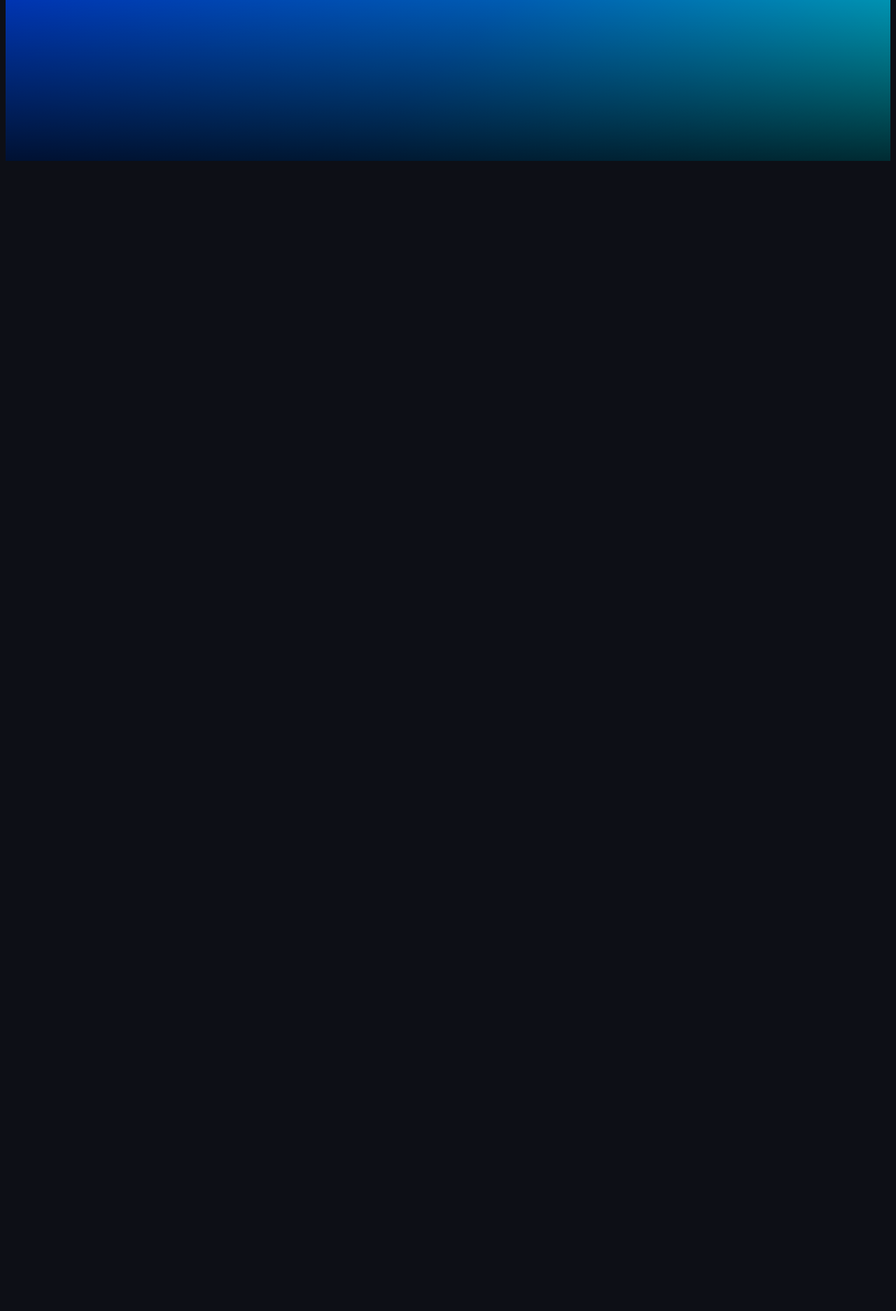
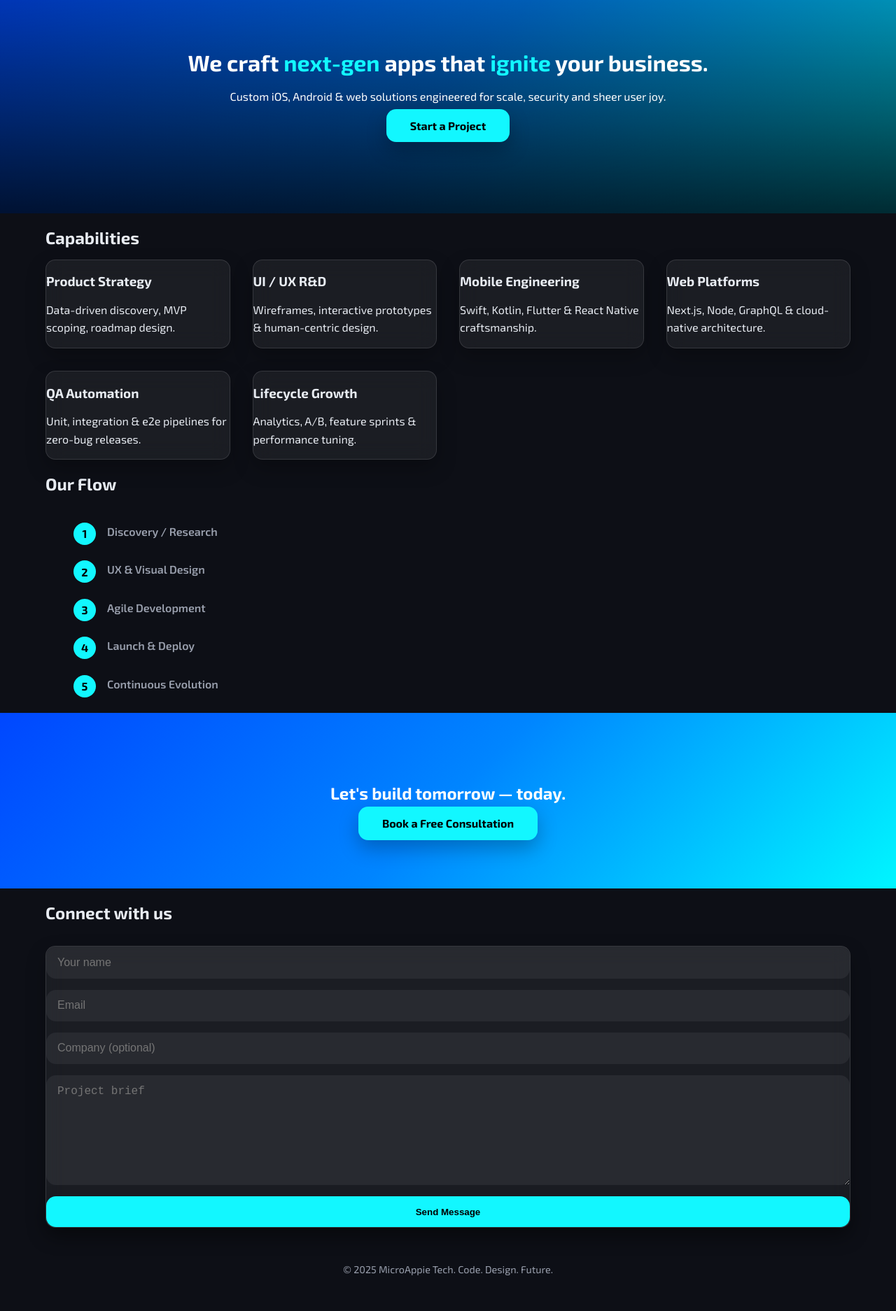
Before and after one commit to stechie12/Microappiehtml1, a plain HTML site: page index.html in a window 1280 px wide. Shown: the part 160-2034 px from the top of the page at 70% size. Before the commit the page ends 800 px from the top, so only its background shows below. Drawn offline with nearby package versions, Linux system fonts and the light colour scheme.

Commit message:
Update index.html

```diff
--- a/index.html
+++ b/index.html
@@ -1,45 +1,62 @@
+<!-- HEAD -->
 <!DOCTYPE html>
 <html lang="en" data-theme="dark">
   <head>
-  <meta charset="UTF-8">
-  <meta name="viewport" content="width=device-width,initial-scale=1.0">
+    <meta charset="UTF-8" />
+    <meta name="viewport" content="width=device-width, initial-scale=1.0" />
     <title>MicroAppie Tech | Mobile & Web Innovation</title>
-  <link href="https://fonts.googleapis.com/css2?family=Exo+2:wght@400;600;700&display=swap" rel="stylesheet">
-  <script defer src="https://cdn.jsdelivr.net/npm/vanilla-tilt@1.7.3/dist/vanilla-tilt.min.js"></script>
+    <link
+      href="https://fonts.googleapis.com/css2?family=Exo+2:wght@400;600;700&display=swap"
+      rel="stylesheet"
+    />
+    <script
+      defer
+      src="https://cdn.jsdelivr.net/npm/vanilla-tilt@1.7.3/dist/vanilla-tilt.min.js"
+    ></script>
     <style>
-    *::before, *::after { box-sizing: border-box; margin: 0; padding: 0; }
-    html { scroll-behavior: smooth; font-family: 'Exo 2', sans-serif; }
+      /* ⬛ Core Theme */
+      *::before,
+      *::after {
+        box-sizing: border-box;
+      }
+      body,
+      html {
+        margin: 0;
+        padding: 0;
+        font-family: "Exo 2", sans-serif;
+        background: var(--bg);
+        color: var(--text);
+        line-height: 1.6;
+      }
+
       :root {
         --radius: 14px;
         --t: 0.25s ease;
-      --shadow: 0 12px 28px rgba(0,0,0,.25);
+        --shadow: 0 12px 28px rgba(0, 0, 0, 0.25);
         --bg: #0d0f16;
-      --surface: rgba(255,255,255,.06);
+        --surface: rgba(255, 255, 255, 0.06);
         --text: #e8ecf2;
         --text-muted: #9aa0ae;
         --primary: #12f7ff;
-      --gradient: linear-gradient(135deg,#0047ff 0%,#0085ff 50%,#00f6ff 100%);
+        --gradient: linear-gradient(135deg, #0047ff 0%, #0085ff 50%, #00f6ff 100%);
       }
-    [data-theme='light'] {
+
+      [data-theme="light"] {
         --bg: #f5f8fe;
         --surface: #ffffffd9;
         --text: #20232a;
         --text-muted: #4b5565;
         --primary: #005eff;
-      --gradient: linear-gradient(135deg,#0085ff 0%,#5e9dff 50%,#9ac9ff 100%);
+        --gradient: linear-gradient(135deg, #0085ff 0%, #5e9dff 50%, #9ac9ff 100%);
       }
-    body {
-      background: var(--bg);
-      color: var(--text);
-      line-height: 1.6;
-    }
+
       .container {
         max-width: 1150px;
         margin: auto;
         padding: 0 1.2rem;
       }
+
       .btn {
-      display: inline-block;
         padding: 0.9rem 2.1rem;
         border-radius: var(--radius);
         background: var(--primary);
@@ -47,78 +64,104 @@
         font-weight: 650;
         text-decoration: none;
         box-shadow: var(--shadow);
+        border: none;
         transition: var(--t);
+        cursor: pointer;
       }
-    .btn:hover { transform: translateY(-3px); }
+
+      .btn:hover {
+        transform: translateY(-3px);
+      }
+
       .glass {
         background: var(--surface);
         backdrop-filter: blur(14px);
         -webkit-backdrop-filter: blur(14px);
-      border: 1px solid rgba(255,255,255,.12);
         border-radius: var(--radius);
+        border: 1px solid rgba(255, 255, 255, 0.12);
         box-shadow: var(--shadow);
       }
-    h1,h2,h3 {
-      line-height: 1.25;
-      margin-bottom: 1rem;
-      font-weight: 700;
-    }
+
       .reveal {
         opacity: 0;
         transform: translateY(40px);
-      transition: opacity .8s ease, transform .8s ease;
+        transition: opacity 0.8s ease, transform 0.8s ease;
       }
+
       .show {
         opacity: 1;
         transform: none;
       }
-    header { position: relative; }
+
+      h1,
+      h2,
+      h3 {
+        margin-bottom: 1rem;
+        font-weight: 700;
+        line-height: 1.25;
+      }
+
+      header {
+        position: relative;
+      }
+
       .nav {
         display: flex;
+        justify-content: space-between;
         align-items: center;
-      justify-content: space-between;
         padding: 1.2rem 0;
-      z-index: 999;
       }
+
       .logo {
         font-size: 1.35rem;
         font-weight: 700;
         letter-spacing: 0.5px;
         color: var(--primary);
       }
+
       .nav-links {
         display: flex;
         gap: 2rem;
         list-style: none;
       }
+
       .nav-links a {
+        font-weight: 600;
         color: var(--text);
         text-decoration: none;
-      font-weight: 600;
         transition: var(--t);
       }
-    .nav-links a:hover { color: var(--primary); }
+
+      .nav-links a:hover {
+        color: var(--primary);
+      }
+
       .burger {
         display: none;
         flex-direction: column;
         gap: 5px;
         cursor: pointer;
       }
+
       .burger span {
         width: 24px;
         height: 2px;
         background: var(--text);
         transition: var(--t);
       }
+
       .burger.active span:nth-child(1) {
         transform: translateY(7px) rotate(45deg);
       }
+
       .burger.active span:nth-child(2) {
         opacity: 0;
       }
+
       .burger.active span:nth-child(3) {
         transform: translateY(-7px) rotate(-45deg);
       }
+
       .hero {
         padding: 7rem 0;
         text-align: center;
@@ -127,37 +170,41 @@
         position: relative;
         overflow: hidden;
       }
+
       .hero::after {
         content: "";
         position: absolute;
         inset: 0;
-      background: linear-gradient(0deg,rgba(13,15,22,.88),rgba(13,15,22,.2));
+        background: linear-gradient(0deg, rgba(13, 15, 22, 0.88), rgba(13, 15, 22, 0.2));
         mix-blend-mode: multiply;
         z-index: 0;
       }
-    .hero > * { position: relative; z-index: 1; }
-    .hero h1 {
-      font-size: 3.1rem;
-      max-width: 800px;
-      margin: auto;
+
+      .hero > * {
+        position: relative;
+        z-index: 1;
       }
-    .accent { color: var(--primary); }
-    .hero p {
-      max-width: 580px;
-      margin: 1.3rem auto 2.3rem;
-      color: #dbe5ff;
+
+      .accent {
+        color: var(--primary);
       }
-    section { padding: 5.5rem 0; }
+
+      section {
+        padding: 5.5rem 0;
+      }
+
       .grid {
         display: grid;
         gap: 2rem;
         grid-template-columns: repeat(auto-fill, minmax(260px, 1fr));
       }
+
       .timeline {
+        list-style: none;
         counter-reset: step;
-      list-style: none;
         margin-top: 2.5rem;
       }
+
       .timeline li {
         position: relative;
         padding-left: 3rem;
@@ -165,6 +212,7 @@
         font-weight: 600;
         color: var(--text-muted);
       }
+
       .timeline li::before {
         counter-increment: step;
         content: counter(step);
@@ -181,41 +229,44 @@
         justify-content: center;
         font-weight: 700;
       }
+
       .cta {
         background: var(--gradient);
         color: #fff;
         text-align: center;
         padding: 5rem 1rem;
       }
+
       form {
         display: flex;
         flex-direction: column;
         gap: 1rem;
         margin-top: 2rem;
       }
-    input, textarea {
+
+      input,
+      textarea {
         padding: 0.85rem 1rem;
         border: none;
         border-radius: var(--radius);
+        background: var(--surface);
+        color: var(--text);
         font-size: 1rem;
-      color: var(--text);
-      background: var(--surface);
       }
+
       textarea {
         resize: vertical;
         min-height: 130px;
       }
-    button[type=submit] {
-      border: none;
-      cursor: pointer;
-    }
+
       footer {
         padding: 3rem 0;
         text-align: center;
         color: var(--text-muted);
         font-size: 0.9rem;
       }
-    @media(max-width: 740px) {
+
+      @media (max-width: 740px) {
         .nav-links {
           position: absolute;
           top: 70px;
@@ -234,12 +285,17 @@
           opacity: 1;
           pointer-events: auto;
         }
-      .burger { display: flex; }
-      .hero h1 { font-size: 2.25rem; }
+        .burger {
+          display: flex;
+        }
+        .hero h1 {
+          font-size: 2.25rem;
+        }
       }
     </style>
   </head>
   <body>
+  <!-- 🔥 HERO SECTION -->
   <header>
     <nav class="container nav">
       <div class="logo">MicroAppie Tech</div>
@@ -253,4 +309,161 @@
     </nav>
     <div class="hero">
       <div class="container">
-        <h1 class="reveal">We craft
+        <h1 class="reveal">
+          We craft <span class="accent">next-gen</span> apps that
+          <span class="accent">ignite</span> your business.
+        </h1>
+        <p class="reveal">
+          Custom iOS, Android & web solutions engineered for scale, security and
+          sheer user joy.
+        </p>
+        <a href="#contact" class="btn reveal">Start a Project</a>
+      </div>
+    </div>
+  </header>
+
+  <!-- 🧩 SERVICES SECTION -->
+  <section id="services" class="services container">
+    <h2 class="reveal">Capabilities</h2>
+    <div class="grid">
+      <article class="glass reveal">
+        <h3>Product Strategy</h3>
+        <p>Data-driven discovery, MVP scoping, roadmap design.</p>
+      </article>
+      <article class="glass reveal">
+        <h3>UI / UX R&D</h3>
+        <p>Wireframes, interactive prototypes & human-centric design.</p>
+      </article>
+      <article class="glass reveal">
+        <h3>Mobile Engineering</h3>
+        <p>Swift, Kotlin, Flutter & React Native craftsmanship.</p>
+      </article>
+      <article class="glass reveal">
+        <h3>Web Platforms</h3>
+        <p>Next.js, Node, GraphQL & cloud-native architecture.</p>
+      </article>
+      <article class="glass reveal">
+        <h3>QA Automation</h3>
+        <p>Unit, integration & e2e pipelines for zero-bug releases.</p>
+      </article>
+      <article class="glass reveal">
+        <h3>Lifecycle Growth</h3>
+        <p>Analytics, A/B, feature sprints & performance tuning.</p>
+      </article>
+    </div>
+  </section>
+
+  <!-- 🔄 PROCESS SECTION -->
+  <section class="process container">
+    <h2 class="reveal">Our Flow</h2>
+    <ol class="timeline">
+      <li class="reveal">Discovery / Research</li>
+      <li class="reveal">UX & Visual Design</li>
+      <li class="reveal">Agile Development</li>
+      <li class="reveal">Launch & Deploy</li>
+      <li class="reveal">Continuous Evolution</li>
+    </ol>
+  </section>
+
+  <!-- 📣 CALL TO ACTION -->
+  <section class="cta">
+    <div class="container">
+      <h2 class="reveal">Let's build tomorrow — today.</h2>
+      <a href="#contact" class="btn reveal">Book a Free Consultation</a>
+    </div>
+  </section>
+
+  <!-- 📬 CONTACT FORM -->
+  <section id="contact" class="contact container">
+    <h2 class="reveal">Connect with us</h2>
+    <form
+      id="contactForm"
+      class="glass reveal"
+      action="https://eo7kmme6avxvn2n.m.pipedream.net"
+      method="POST"
+    >
+      <input type="text" name="user_name" placeholder="Your name" required />
+      <input type="email" name="user_email" placeholder="Email" required />
+      <input type="text" name="company" placeholder="Company (optional)" />
+      <textarea name="message" placeholder="Project brief" required></textarea>
+      <button type="submit" class="btn">Send Message</button>
+    </form>
+  </section>
+
+  <!-- ⚓ FOOTER -->
+  <footer>
+    <div class="container">
+      &copy; <span id="year"></span> MicroAppie Tech. Code. Design. Future.
+    </div>
+  </footer>
+
+  <!-- 🧠 SCRIPTS -->
+  <script>
+    // Dynamic year
+    document.getElementById("year").textContent = new Date().getFullYear();
+
+    // Theme toggle logic
+    const themeToggle = document.getElementById("themeToggle");
+    const root = document.documentElement;
+    const saved = localStorage.getItem("theme");
+
+    if (saved) {
+      root.dataset.theme = saved;
+      updateIcon();
+    }
+
+    themeToggle.addEventListener("click", () => {
+      root.dataset.theme =
+        root.dataset.theme === "dark" ? "light" : "dark";
+      localStorage.setItem("theme", root.dataset.theme);
+      updateIcon();
+    });
+
+    function updateIcon() {
+      themeToggle.textContent =
+        root.dataset.theme === "dark" ? "🌙" : "☀️";
+    }
+
+    // Burger menu
+    const burger = document.getElementById("burger");
+    const navLinks = document.getElementById("navLinks");
+
+    burger.addEventListener("click", () => {
+      burger.classList.toggle("active");
+      navLinks.classList.toggle("show");
+    });
+
+    navLinks.querySelectorAll("a").forEach((link) =>
+      link.addEventListener("click", () => {
+        burger.classList.remove("active");
+        navLinks.classList.remove("show");
+      })
+    );
+
+    // Reveal on scroll
+    const obs = new IntersectionObserver(
+      (entries) => {
+        entries.forEach((entry) => {
+          if (entry.isIntersecting) {
+            entry.target.classList.add("show");
+            obs.unobserve(entry.target);
+          }
+        });
+      },
+      { threshold: 0.15 }
+    );
+
+    document
+      .querySelectorAll(".reveal")
+      .forEach((el) => obs.observe(el));
+
+    // Vanilla Tilt effects
+    VanillaTilt.init(document.querySelectorAll(".tilt"), {
+      max: 12,
+      speed: 400,
+      glare: true,
+      "max-glare": 0.25,
+    });
+  </script>
+</body>
+</html>
```
Lines whose indentation alone changed are shown as unchanged.
